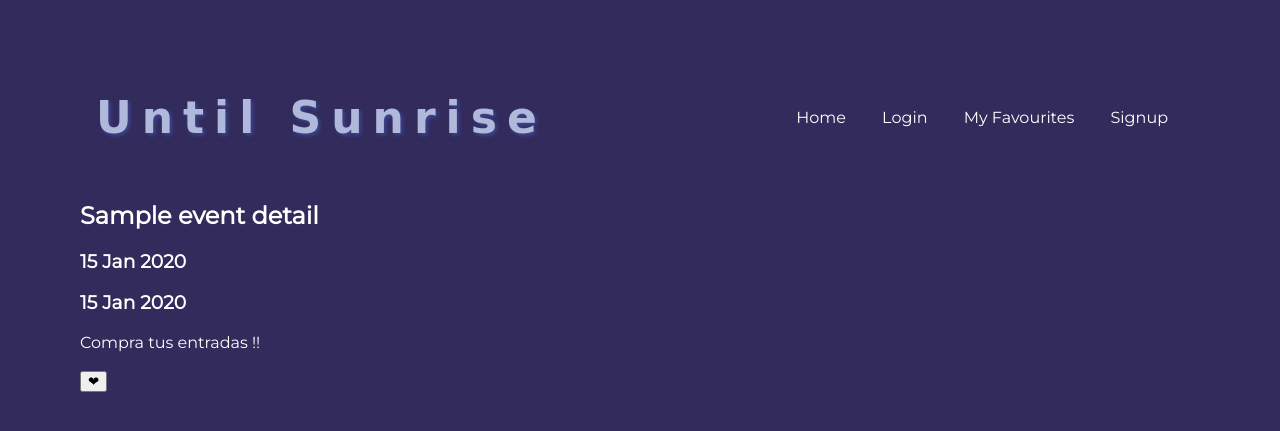
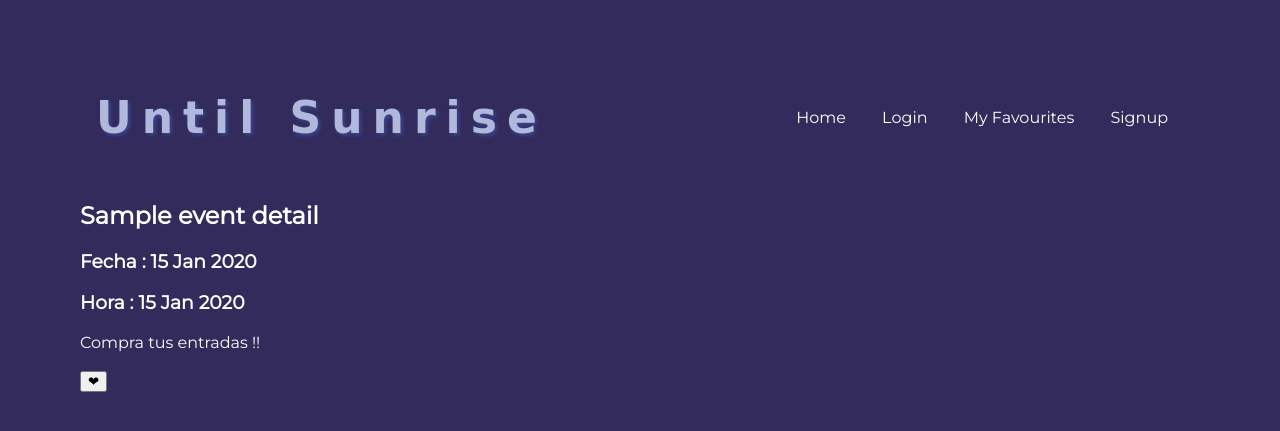
Before and after one commit to estefania-git/until-sunrise, a Node project: template views/event-detail.hbs in a window 1280 px wide. Shown: the top 431 px of the page. Run offline with Node 20 templates, Linux system fonts and the light colour scheme; the template is opened without the code that fills it: most values are stand-ins (such as "Sample title", 1, 10 or a date in 2020); some web fonts are replaced.

Commit message:
organiacion de codigo

```diff
--- a/views/event-detail.hbs
+++ b/views/event-detail.hbs
@@ -1,7 +1,7 @@
 <h2>{{eventDetail.name}}</h2>
 <input type="hidden" value="{{eventDetail.id}}">
-<h3>{{eventDetail.dates.start.localDate}}</h3>
-<h3>{{eventDetail.dates.start.localTime}}</h3>
+<h3> <b>Fecha</b> : {{eventDetail.dates.start.localDate}}</h3>
+<h3> <b>Hora</b> : {{eventDetail.dates.start.localTime}}</h3>
 <a href="{{eventDetail.url}}">Compra tus entradas !!</a>
 <img src="{{eventDetail.images.0.url}}" alt="">
 <h3>{{eventDetail_embedded.venues.0.name}}</h3>
@@ -15,6 +15,5 @@
   <input type="hidden" name="url" value="{{eventDetail.url}}">
   <input type="hidden" name="image" value="{{eventDetail.images.0.url}}">
   <input type="hidden" name="venues_name" value="{{eventDetail._embedded.venues.0.name}}">
-  {{!-- <input type="submit" value="Submit"> --}}
   <button type="submit" value="submit">❤</button>
 </form>
--- a/views/layout.hbs
+++ b/views/layout.hbs
@@ -12,7 +12,7 @@
 
 
 <body>
-<div class = "bar">
+  <div class="bar">
     <h1>Until Sunrise</h1>
     <nav>
       <a href="/">Home</a>
--- a/views/main.hbs
+++ b/views/main.hbs
@@ -1,7 +1,7 @@
 <h2>Welcome back to Until Sunrise {{name}}!</h2>
 
 <a href="/EVENT">Event</a>
-<!-- this link is bad -->
+
 
 <!DOCTYPE html>
 <html>
```
Also changed, not shown: public/javascripts/profile.js (+0 -7 lines). Lines whose indentation alone changed are shown as unchanged.
